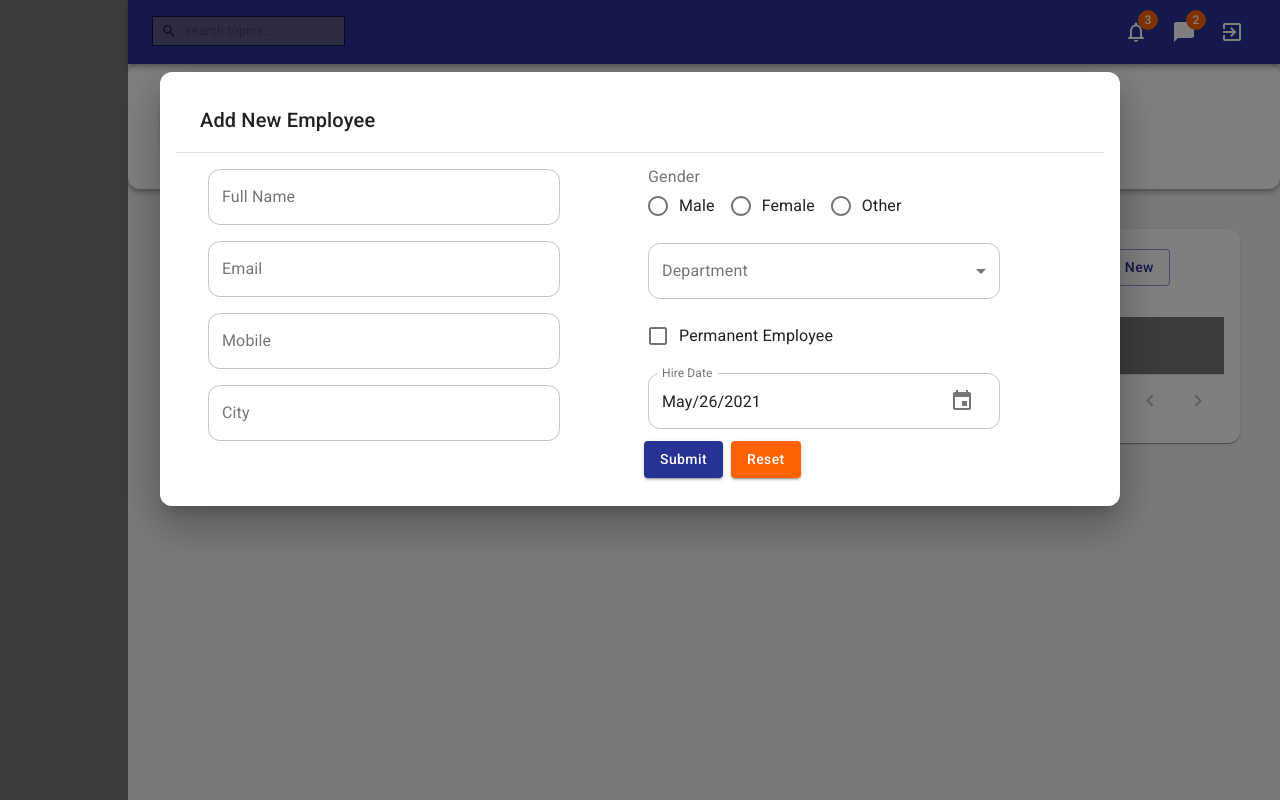
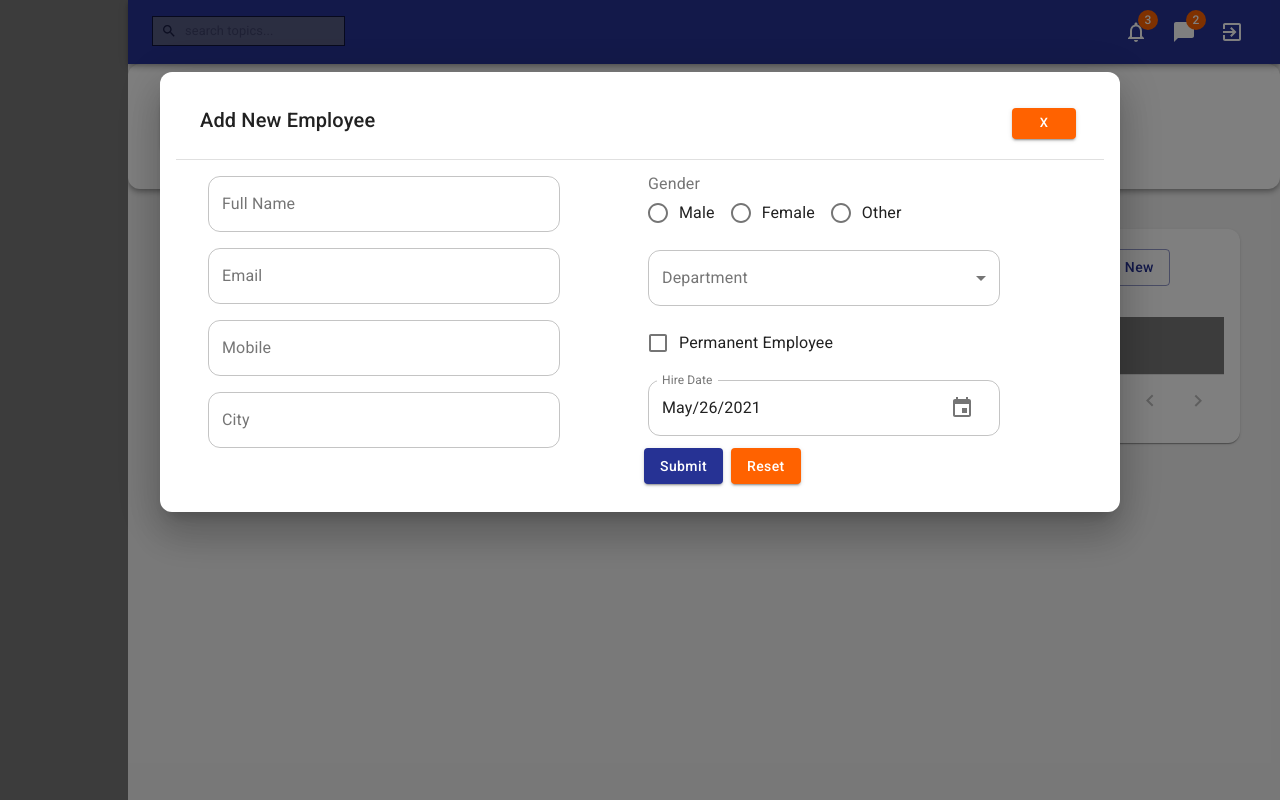
Before and after one commit to AmarnathN/material-ui-react, a React (Create React App) app: page / in a window 1280 px wide. Both pictures are taken after typing "Sample" into the empty fields and a click on the button "Add New". Built offline with nearby package versions, Linux system fonts and the light colour scheme.

Commit message:
Styling the popup dialog

```diff
--- a/src/components/controls/PopupDialog.js
+++ b/src/components/controls/PopupDialog.js
@@ -1,5 +1,6 @@
-import { Dialog, DialogContent, DialogTitle, Divider, makeStyles } from "@material-ui/core";
+import { Dialog, DialogContent, DialogTitle, Divider, makeStyles, Typography } from "@material-ui/core";
 import React from "react";
+import { MyControls } from "./MyControls";
 
 const useStyles = makeStyles((theme) => ({
   dialogWrapper: {
@@ -14,7 +15,14 @@ const PopupDialog = (props) => {
   const { title, children, openPopup, setOpenPopup } = props;
   return (
     <Dialog open={openPopup} maxWidth="md" classes={{ paper: classes.dialogWrapper }}>
-      <DialogTitle>{title}</DialogTitle>
+      <DialogTitle>
+        <div style={{ display: "flex" }}>
+          <Typography variant="h6" component="div" style={{ flexGrow: 1 }}>
+            {title}
+          </Typography>
+          <MyControls.Button text={"X"} color="secondary" />
+        </div>
+      </DialogTitle>
       <Divider />
       <DialogContent>{children}</DialogContent>
     </Dialog>
```
